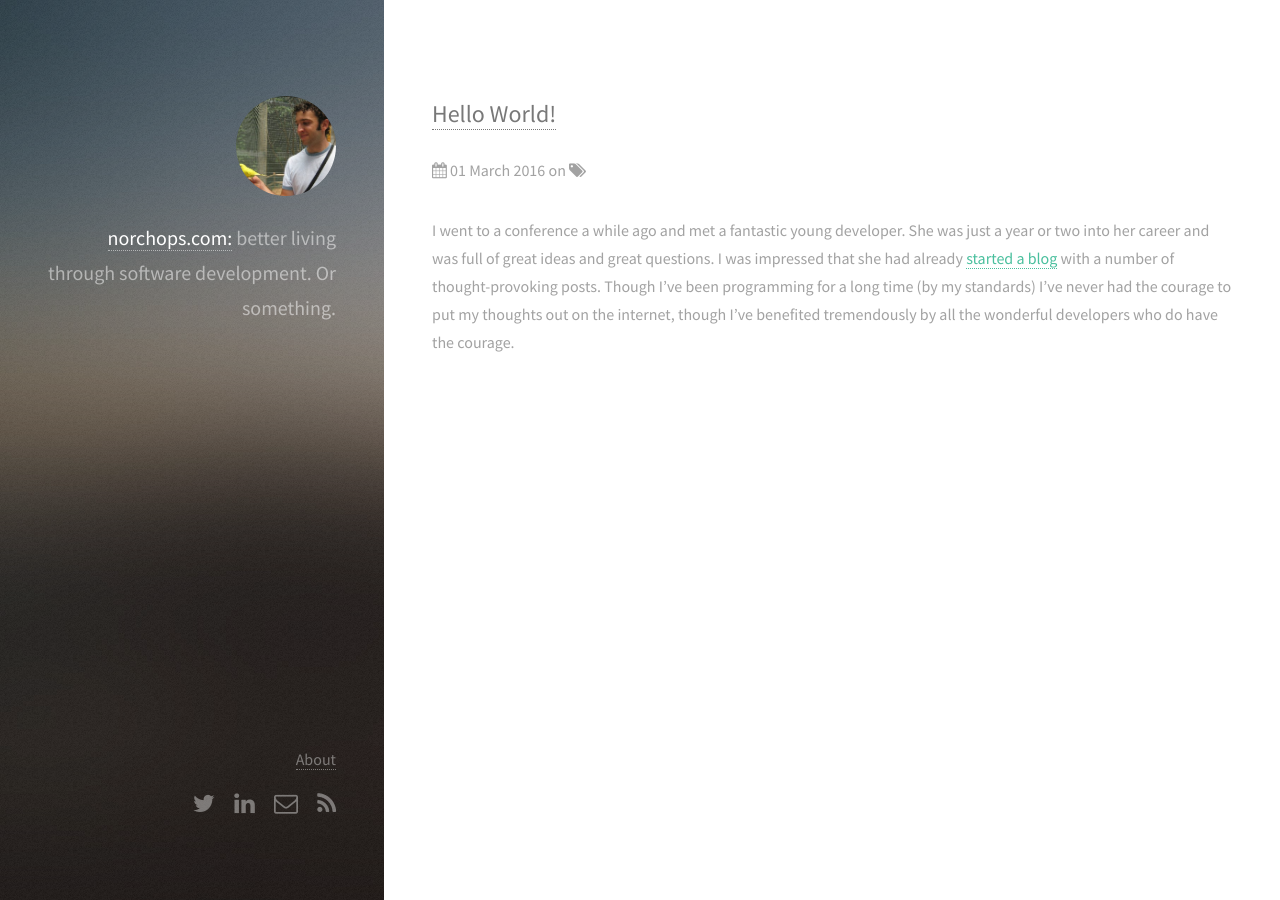
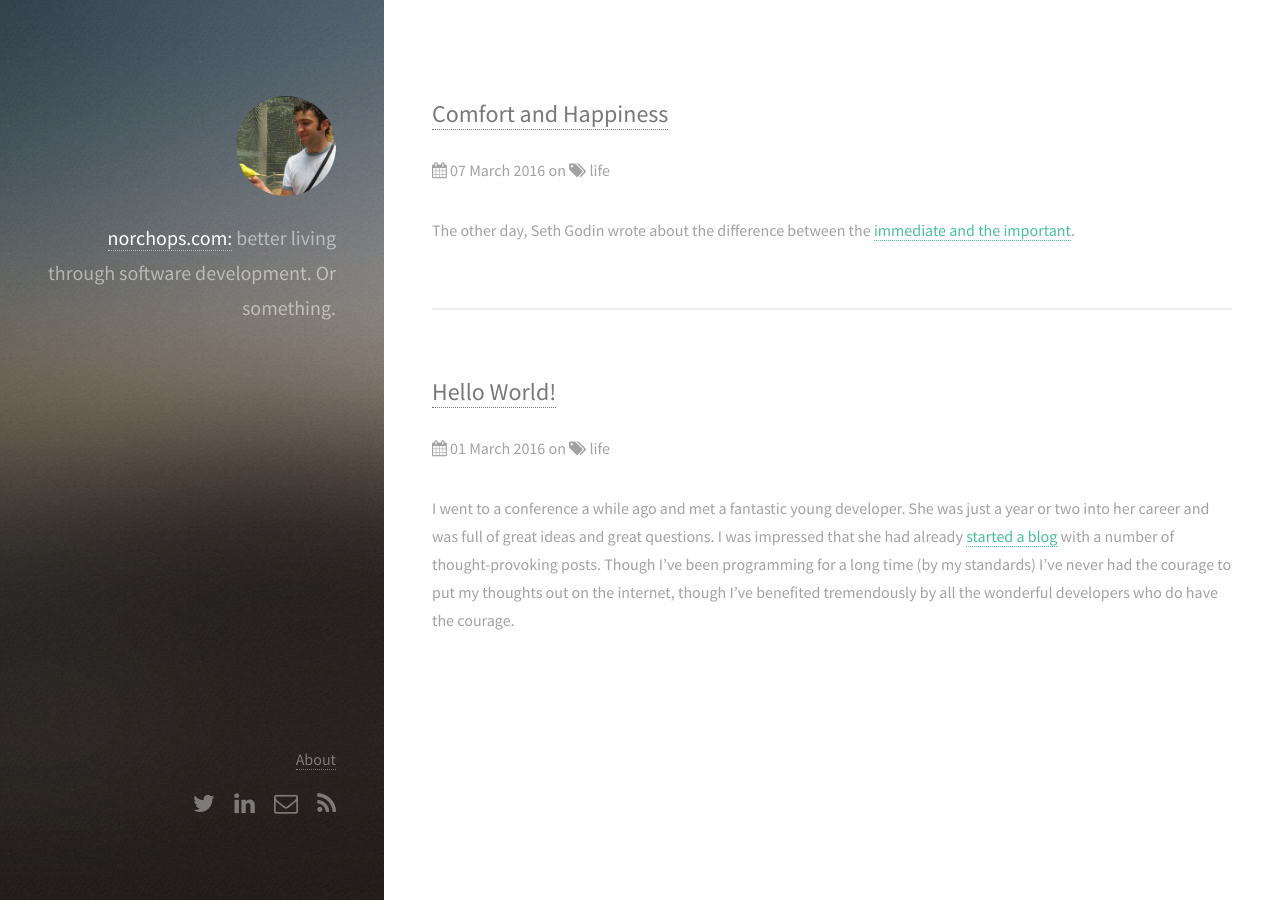
Before and after one commit to dnorcott/dnorcott.github.io, a Jekyll site: the page built from index.html, in a window 1280 px wide. Built offline with Jekyll 4.4.1, drawn with Linux system fonts in a browser that asks for light colours; the list of posts is cut into pages by our own code; some of the changed lines change nothing that is shown.

Commit message:
added comfort and happiness post

```diff
--- a/_posts/2016-03-01-hello-world.md
+++ b/_posts/2016-03-01-hello-world.md
@@ -2,7 +2,7 @@
 layout: post
 title:  "Hello World!"
 date:   2016-03-01 15:00:00 -0500
-categories:
+categories: life
 ---
 
 I went to a conference a while ago and met a fantastic young developer. She was just a year or two into her career and was full of great ideas and great questions. I was impressed that she had already [started a blog][eskimona] with a number of thought-provoking posts. Though I've been programming for a long time (by my standards) I've never had the courage to put my thoughts out on the internet, though I've benefited tremendously by all the wonderful developers who do have the courage.
--- /dev/null
+++ b/_posts/2016-03-07-comfort-happiness.md
@@ -0,0 +1,27 @@
+---
+layout: post
+title:  "Comfort and Happiness"
+date:   2016-03-07 15:00:00 -0500
+categories: life
+---
+
+The other day, Seth Godin wrote about the difference between the [immediate and the important][seth_important].
+
+Chris Guillebeau tweeted about [happiness vs meaning][chris_happiness].
+
+And on an episode of the Tim Ferriss Podcast (though I can't remember which!) Tim mentioned, ["most people mistake comfort for happiness"](http://fourhourworkweek.com/2015/12/14/derek-sivers-on-developing-confidence-finding-happiness-and-saying-no-to-millions/). That quote has been rattling around my brain ever since.
+
+The message is clear in all three instances: if you prioritize short-term thinking and your immediate comfort, you lose in the long term. The novel will never be written, the mountain never climbed, the startup never started, and the family never built.
+
+I write this on the eve of a winter hiking trip to the White Mountains. It won't be a particularly tough hike but it certainly won't be comfortable either. I'll have to wake up and leave Boston before dawn, temperatures will be around 20F, there will be snow and wind, I'm hiking with a new group so I won't know many people. It would be easier to stay cuddled up in bed but once I get to the mountain it will be worth it. I'll meet new people, learn new skills, and I'll enjoy the majesty of the outdoors in the winter. Few people truly experience the beauty of the world this time of year.
+
+I try to keep this mantra of comfort vs happiness in mind in all things. It's easy to keep working at the same company every day if they provide a good salary and a fun environment, but is the work fulfilling? It's scary to travel to far-off places with no plan, but the reward of learning new things about the world and about myself is worth it. It's difficult to get out of bed in the dark, in the cold, but that mountain isn't going to climb itself.
+
+Update: This view was the reward for my hike up Mt Avalon and Mt Field.
+
+![Mt Field](/assets/images/2016/03/Avalon-Field1.jpg "View from the top of Mt Field")
+![Mt Washington](/assets/images/2016/03/Avalon-Field2.jpg "View of Mt Washington")
+
+[seth_important]: http://sethgodin.typepad.com/seths_blog/2016/01/deconstructing-urgent-vs-important.html
+
+[chris_happiness]: https://twitter.com/chrisguillebeau/status/690525656099246081
```
Also changed, not shown: assets/images/2016/03/Avalon-Field1.jpg (added), assets/images/2016/03/Avalon-Field2.jpg (added).
